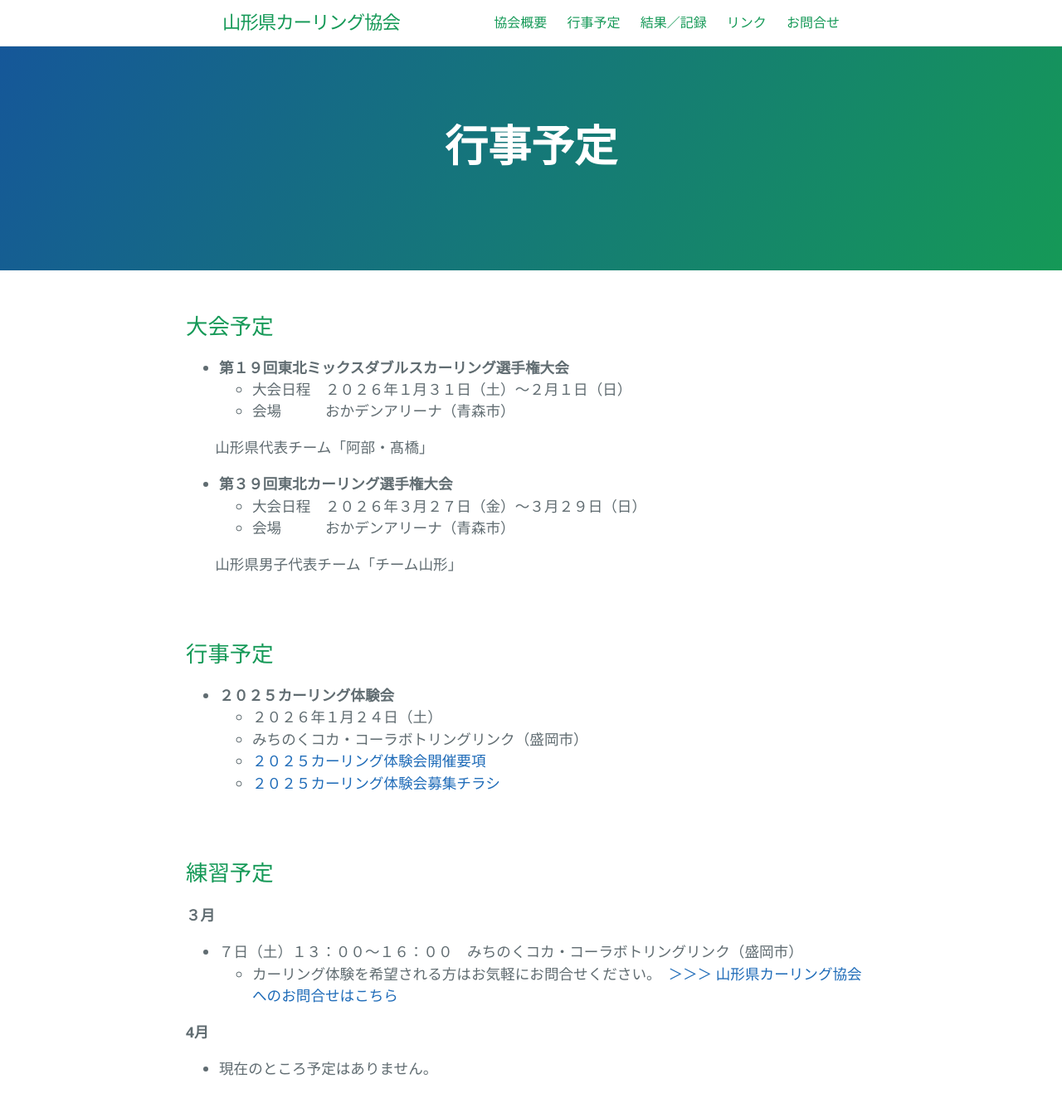
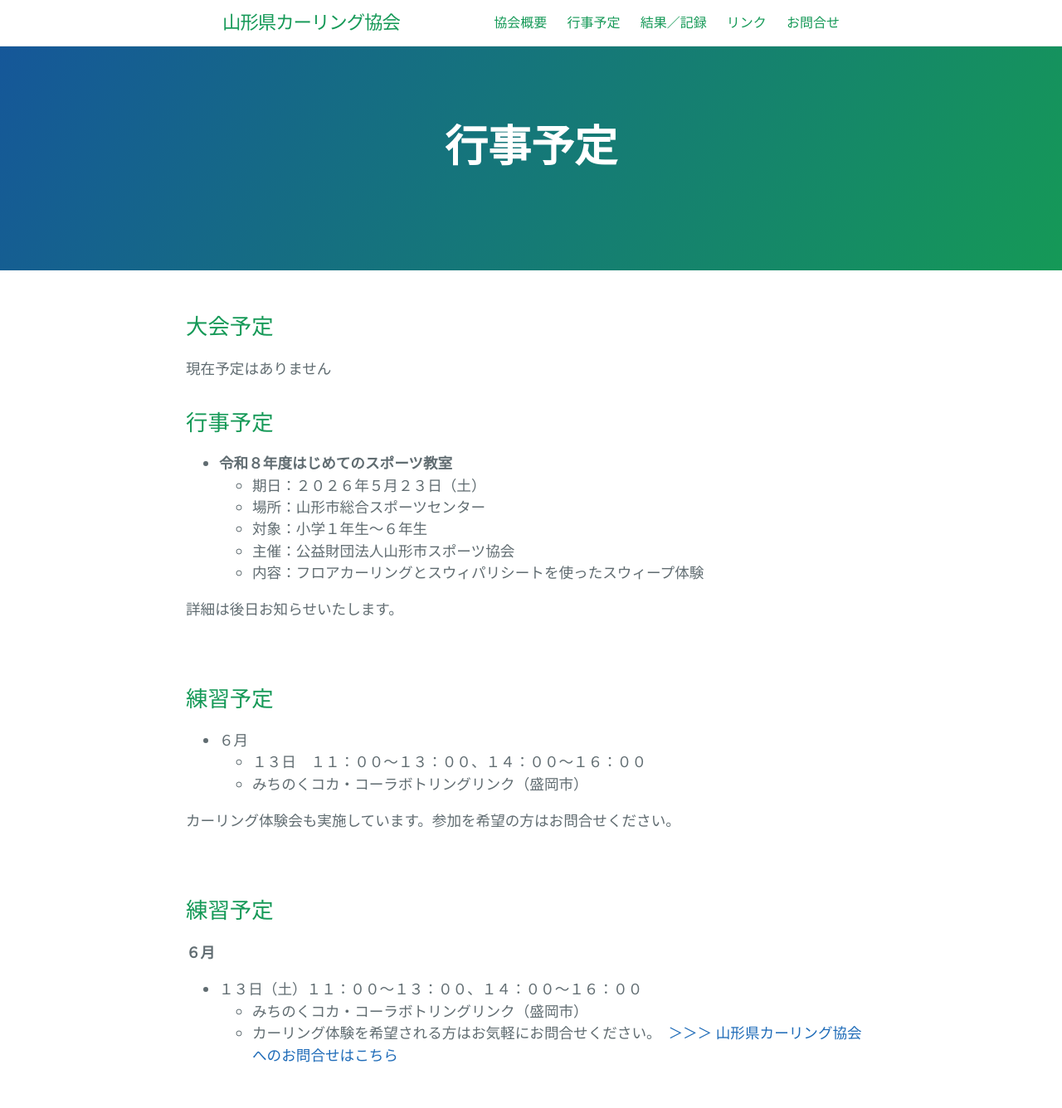
Before and after one commit to oleatech/yamagata-curling-assoc, a Jekyll site: the page built from 02_events.markdown, in a window 1280 px wide and 1400 px high. Shown: the top 1336 px of the window at 83% size. Built offline with Jekyll 4.4.1, drawn with Linux system fonts in a browser that asks for light colours.

Commit message:
Update 02_events.markdown

```diff
--- a/02_events.markdown
+++ b/02_events.markdown
@@ -9,40 +9,39 @@ order: 20
 ---
 ## 大会予定
 
-- **第１９回東北ミックスダブルスカーリング選手権大会**
-  - 大会日程　２０２６年１月３１日（土）〜２月１日（日）
-  - 会場　　　おかデンアリーナ（青森市）
-
-<p style="text-indent:2em;">山形県代表チーム「阿部・髙橋」</p>
-
-- **第３９回東北カーリング選手権大会**
-  - 大会日程　２０２６年３月２７日（金）〜３月２９日（日）
-  - 会場　　　おかデンアリーナ（青森市）
-
-<p style="text-indent:2em;">山形県男子代表チーム「チーム山形」</p>
-
-<br>
+現在予定はありません
 
 ## 行事予定
 
-- **２０２５カーリング体験会**
-  - ２０２６年１月２４日（土）
-  - みちのくコカ・コーラボトリングリンク（盛岡市）
-  - [２０２５カーリング体験会開催要項]({{ '/2025curling-experience-event-details.pdf' | relative_url }})
-  - [２０２５カーリング体験会募集チラシ]({{ '/2025curling-experience-event-flyer.pdf' | relative_url }})
+- **令和８年度はじめてのスポーツ教室**
+  - 期日：２０２６年５月２３日（土）
+  - 場所：山形市総合スポーツセンター
+  - 対象：小学１年生～６年生
+  - 主催：公益財団法人山形市スポーツ協会
+  - 内容：フロアカーリングとスウィパリシートを使ったスウィープ体験
+
+詳細は後日お知らせいたします。
 
 <br>
 
 ## 練習予定
 
-**３月**
+- ６月
+  - １３日　１１：００～１３：００、１４：００～１６：００
+  - みちのくコカ・コーラボトリングリンク（盛岡市）
 
-- ７日（土）１３：００〜１６：００　みちのくコカ・コーラボトリングリンク（盛岡市）
+カーリング体験会も実施しています。参加を希望の方はお問合せください。
+
+<br>
+
+## 練習予定
+
+**６月**
+
+- １３日（土）１１：００〜１３：００、１４：００～１６：００
+  - みちのくコカ・コーラボトリングリンク（盛岡市）
   - カーリング体験を希望される方はお気軽にお問合せください。　[＞＞＞ 山形県カーリング協会へのお問合せはこちら]({{ '/05_contact_us/' | relative_url }})
 
-**4月**
-
-- 現在のところ予定はありません。
 
 <br>
 
```
